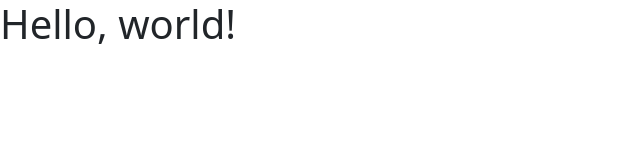
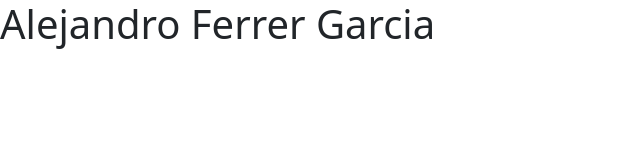
Before and after one commit to Alejandro97tri/alejandro97tri.github.io, a plain HTML site: page index.html in a window 1280 px wide. Shown: the whole page, without its empty margins (0-640 px from the left). Drawn offline with nearby package versions, Linux system fonts and the light colour scheme.

Commit message:
Cambio titulo

```diff
--- a/index.html
+++ b/index.html
@@ -9,11 +9,11 @@
     <!-- Bootstrap CSS -->
     <link href="https://cdn.jsdelivr.net/npm/bootstrap@5.1.3/dist/css/bootstrap.min.css" rel="stylesheet" integrity="sha384-1BmE4kWBq78iYhFldvKuhfTAU6auU8tT94WrHftjDbrCEXSU1oBoqyl2QvZ6jIW3" crossorigin="anonymous">
 
-    <title>Hello, world!</title>
+    <title>Alejandro Ferrer Garcia</title>
 </head>
 
 <body>
-    <h1>Hello, world!</h1>
+    <h1>Alejandro Ferrer Garcia</h1>
 
     <!-- Optional JavaScript; choose one of the two! -->
 
```
